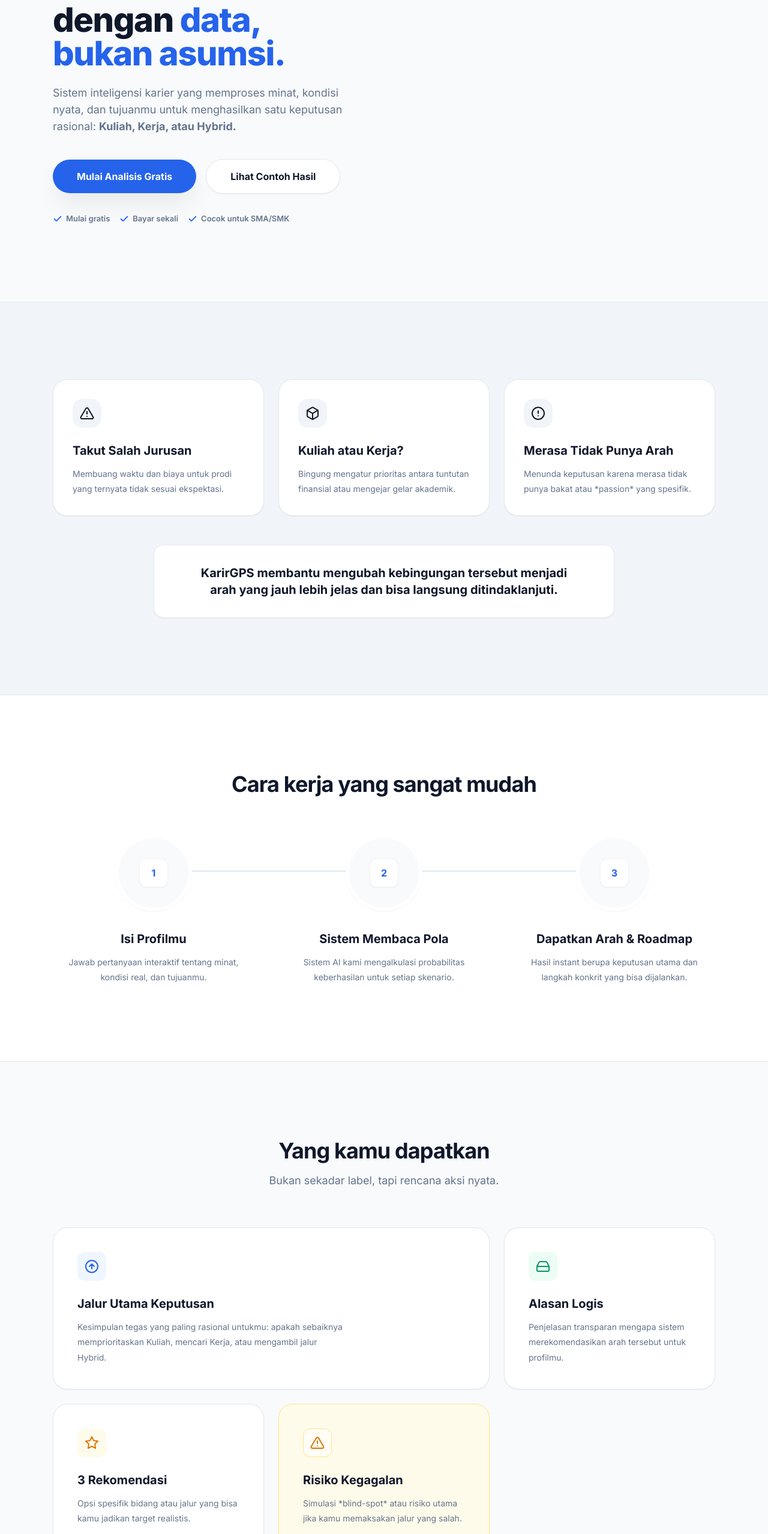
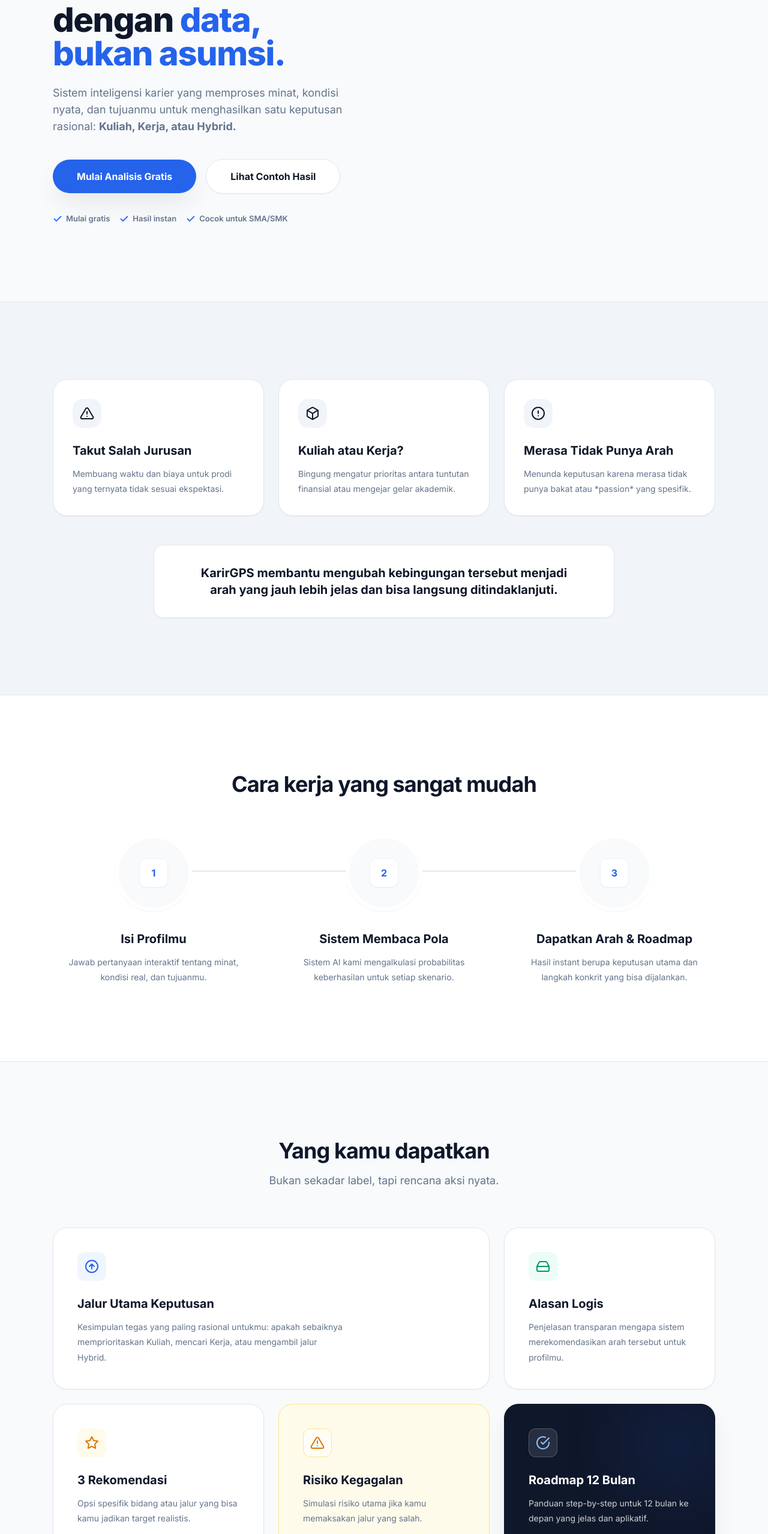
Before and after one commit to ervanlight/karirgps, a Next.js app: page / in a window 1280 px wide. Shown: the part 243-2800 px from the top of the page at 60% size. Built offline with nearby package versions, Linux system fonts and the light colour scheme; no server answers.

Commit message:
fix: adjust bento grid layout and remove hard sell in hero

```diff
--- a/app/page.tsx
+++ b/app/page.tsx
@@ -64,7 +64,7 @@
             {/* Trust Chips */}
             <div className="flex flex-wrap items-center gap-4 text-[13px] font-semibold text-ink-light">
               <div className="flex items-center gap-1.5"><svg className="text-brand-500" width="16" height="16" viewBox="0 0 24 24" fill="none" stroke="currentColor" strokeWidth="3" strokeLinecap="round" strokeLinejoin="round"><polyline points="20 6 9 17 4 12"></polyline></svg> Mulai gratis</div>
-              <div className="flex items-center gap-1.5"><svg className="text-brand-500" width="16" height="16" viewBox="0 0 24 24" fill="none" stroke="currentColor" strokeWidth="3" strokeLinecap="round" strokeLinejoin="round"><polyline points="20 6 9 17 4 12"></polyline></svg> Bayar sekali</div>
+              <div className="flex items-center gap-1.5"><svg className="text-brand-500" width="16" height="16" viewBox="0 0 24 24" fill="none" stroke="currentColor" strokeWidth="3" strokeLinecap="round" strokeLinejoin="round"><polyline points="20 6 9 17 4 12"></polyline></svg> Hasil instan</div>
               <div className="flex items-center gap-1.5"><svg className="text-brand-500" width="16" height="16" viewBox="0 0 24 24" fill="none" stroke="currentColor" strokeWidth="3" strokeLinecap="round" strokeLinejoin="round"><polyline points="20 6 9 17 4 12"></polyline></svg> Cocok untuk SMA/SMK</div>
             </div>
           </div>
@@ -196,10 +196,10 @@
           </div>
 
           {/* Grid Container */}
-          <div className="grid grid-cols-1 md:grid-cols-3 md:grid-rows-2 gap-6">
+          <div className="grid grid-cols-1 md:grid-cols-2 lg:grid-cols-3 gap-6">
 
             {/* Benefit 1: Wide Card */}
-            <div className="md:col-span-2 bg-white p-8 md:p-10 rounded-3xl border border-surface-200 shadow-sm flex flex-col justify-center">
+            <div className="lg:col-span-2 bg-white p-8 md:p-10 rounded-3xl border border-surface-200 shadow-sm flex flex-col justify-center">
               <div className="w-12 h-12 bg-brand-50 text-brand-600 rounded-xl flex items-center justify-center mb-6">
                 <svg width="24" height="24" viewBox="0 0 24 24" fill="none" stroke="currentColor" strokeWidth="2" strokeLinecap="round" strokeLinejoin="round"><circle cx="12" cy="12" r="10"/><path d="M16 12l-4-4-4 4M12 8v8"/></svg>
               </div>
@@ -231,18 +231,18 @@
                 <svg width="24" height="24" viewBox="0 0 24 24" fill="none" stroke="currentColor" strokeWidth="2" strokeLinecap="round" strokeLinejoin="round"><path d="M10.29 3.86L1.82 18a2 2 0 0 0 1.71 3h16.94a2 2 0 0 0 1.71-3L13.71 3.86a2 2 0 0 0-3.42 0z"/><line x1="12" y1="9" x2="12" y2="13"/><line x1="12" y1="17" x2="12.01" y2="17"/></svg>
               </div>
               <h3 className="text-xl font-bold text-ink mb-3">Risiko Kegagalan</h3>
-              <p className="text-ink-light text-sm leading-[1.8]">Simulasi *blind-spot* atau risiko utama jika kamu memaksakan jalur yang salah.</p>
+              <p className="text-ink-light text-sm leading-[1.8]">Simulasi risiko utama jika kamu memaksakan jalur yang salah.</p>
             </div>
 
-            {/* Benefit 5: Wide Premium Card */}
-            <div className="md:col-span-2 bg-ink p-8 md:p-10 rounded-3xl border border-ink shadow-float text-white relative overflow-hidden">
-              <div className="absolute top-0 right-0 w-64 h-64 bg-brand-500/20 blur-3xl rounded-full"></div>
+            {/* Benefit 5: Square Premium Card */}
+            <div className="bg-ink p-8 md:p-10 rounded-3xl border border-ink shadow-float text-white relative overflow-hidden">
+              <div className="absolute top-0 right-0 w-32 h-32 bg-brand-500/20 blur-3xl rounded-full"></div>
               <div className="relative z-10">
                 <div className="w-12 h-12 bg-white/10 border border-white/20 text-brand-300 rounded-xl flex items-center justify-center mb-6">
                   <svg width="24" height="24" viewBox="0 0 24 24" fill="none" stroke="currentColor" strokeWidth="2" strokeLinecap="round" strokeLinejoin="round"><path d="M22 11.08V12a10 10 0 1 1-5.93-9.14"/><polyline points="22 4 12 14.01 9 11.01"/></svg>
                 </div>
-                <h3 className="text-2xl font-bold mb-3">Roadmap 6–12 Bulan</h3>
-                <p className="text-white/80 text-base leading-[1.8] max-w-lg">Panduan *step-by-step* untuk 12 bulan ke depan. Kamu akan tahu harus fokus belajar apa bulan ini, dan persiapan apa untuk bulan berikutnya.</p>
+                <h3 className="text-xl font-bold mb-3">Roadmap 12 Bulan</h3>
+                <p className="text-white/80 text-sm leading-[1.8]">Panduan step-by-step untuk 12 bulan ke depan yang jelas dan aplikatif.</p>
               </div>
             </div>
 
```
